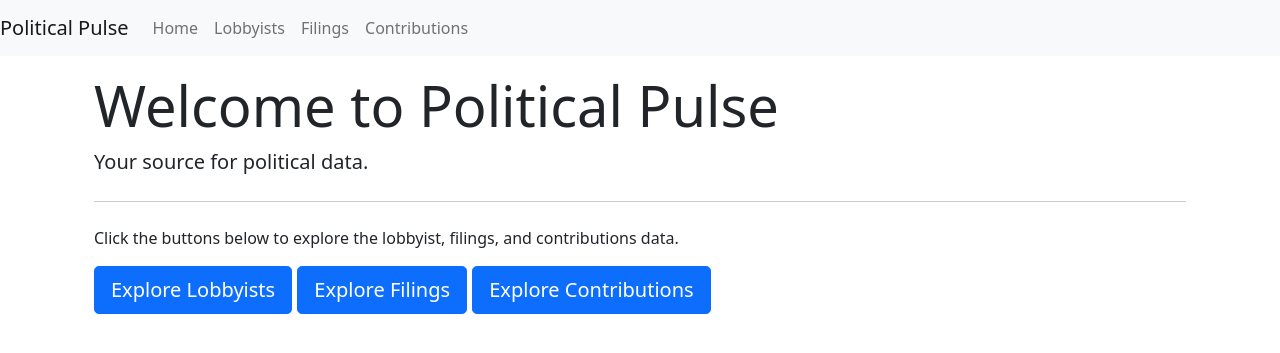
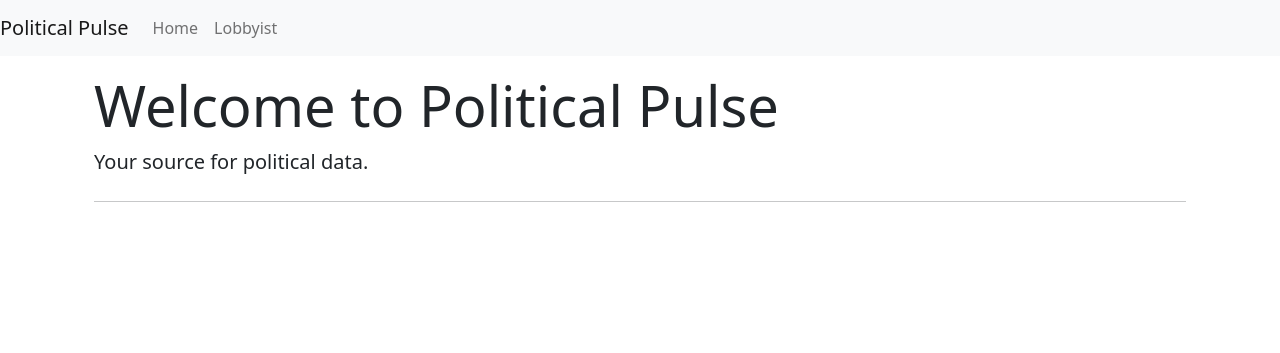
Before and after one commit to cdionne11/PoliPulse, a Flask app: page / in a window 1280 px wide. Shown: the top 353 px of the page. Run offline with Flask 3, Linux system fonts and the light colour scheme.

Commit message:
created lobbyist home page, added resources section

```diff
--- a/app/api/app.py
+++ b/app/api/app.py
@@ -20,8 +20,13 @@ def home():
     return render_template('index.html', active_page='home')
 
 
-@app.route('/lobbyists', methods=['GET'])
-def get_lobbyists():
+@app.route('/lobbyist', methods=['GET'])
+def load_lobbyists():
+    return render_template('lobbyist.html', active_page='lobbyist')
+
+
+@app.route('/lobbyist_data', methods=['GET'])
+def get_lobbyist():
     page = request.args.get('page', 1, type=int)
     per_page = 10
     data = fetch_lobbyist_data(page=page, per_page=per_page)
@@ -31,12 +36,12 @@ def get_lobbyists():
     print(data['results'])  # Add this line to print data and check if it's correct
 
     return render_template(
-        'lobbyists.html',
+        'lobbyists_data.html',
         data=data['results'],  # Pass only the 'results' part of data to the template
         page=page,
         per_page=per_page,
         total_data=total_data,  # Updated line to pass total_data
-        active_page='lobbyists'
+        active_page='lobbyist_data'
     )
 
 
--- a/app/api/templates/index.html
+++ b/app/api/templates/index.html
@@ -6,11 +6,7 @@
         <h1 class="display-4">Welcome to Political Pulse</h1>
         <p class="lead">Your source for political data.</p>
         <hr class="my-4">
-        <p>Click the buttons below to explore the lobbyist, filings, and contributions data.</p>
         <p class="lead">
-            <a class="btn btn-primary btn-lg mr-2" href="/lobbyists" role="button">Explore Lobbyists</a>
-            <a class="btn btn-primary btn-lg mr-2" href="/filings" role="button">Explore Filings</a>
-            <a class="btn btn-primary btn-lg" href="/contributions" role="button">Explore Contributions</a>
         </p>
     </div>
 </div>
--- a/app/api/templates/navbar.html
+++ b/app/api/templates/navbar.html
@@ -11,15 +11,8 @@
                 <a class="nav-link" href="{{ url_for('home') }}">Home</a>
             </li>
             <li class="nav-item {% if active_page == 'lobbyists' %}active{% endif %}">
-                <a class="nav-link" href="{{ url_for('get_lobbyists') }}">Lobbyists</a>
+                <a class="nav-link" href="{{ url_for('load_lobbyists') }}">Lobbyist</a>
             </li>
-            <li class="nav-item {% if active_page == 'filings' %}active{% endif %}">
-                <a class="nav-link" href="{{ url_for('get_filings') }}">Filings</a>
-            </li>
-            <li class="nav-item {% if active_page == 'contributions' %}active{% endif %}">
-                <a class="nav-link" href="{{ url_for('get_contributions') }}">Contributions</a>
-            </li>
-            <!-- Add more navigation -->
         </ul>
     </div>
 </nav>
```
Also changed, not shown: app/api/templates/lobbyist.html (added, +29 -0 lines), app/api/templates/lobbyists_data.html (renamed from app/api/templates/lobbyists.html, +5 -5 lines).
